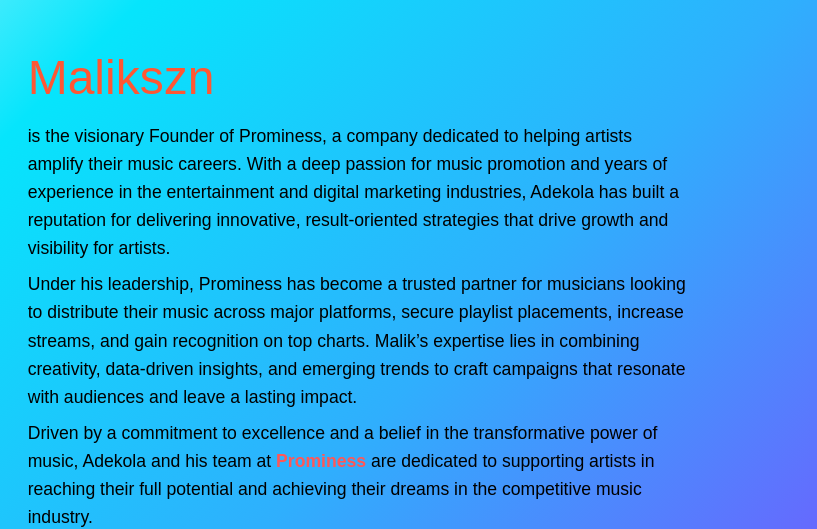
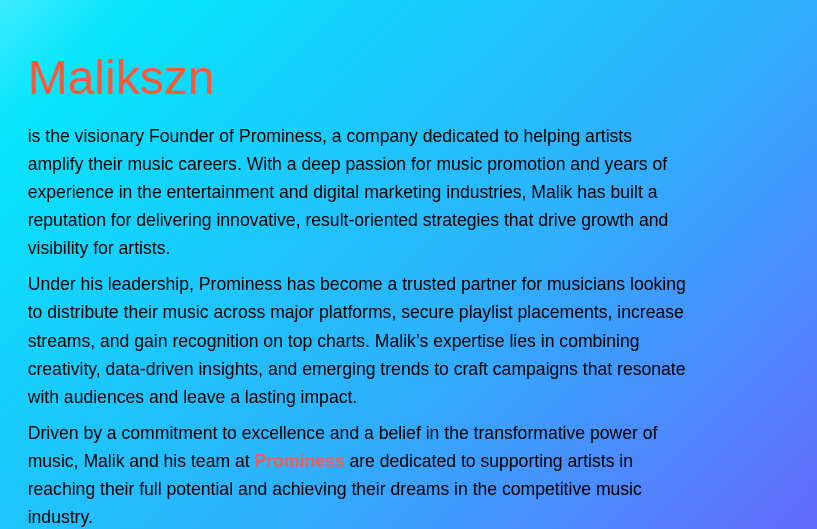
Before and after one commit to Franklynstein/Prominess, a website: page index.html in a window 1280 px wide. Shown: the part 1200-1729 px from the top of the page, 463-1280 px from the left. Drawn offline with nearby package versions, Linux system fonts and the light colour scheme; no server answers; a web font is replaced by a local one.

Commit message:
Update index.html

```diff
--- a/index.html
+++ b/index.html
@@ -134,7 +134,7 @@
             <p>
                 is the visionary Founder of Prominess, a company dedicated to helping artists amplify their music careers.
                 With a deep passion for music promotion and years of experience in the entertainment and digital marketing industries,
-                Adekola has built a reputation for delivering innovative, result-oriented strategies that drive growth and visibility for artists.
+                Malik has built a reputation for delivering innovative, result-oriented strategies that drive growth and visibility for artists.
             </p>
             <p>
                 Under his leadership, Prominess has become a trusted partner for musicians looking to distribute their music across major platforms, secure playlist placements,
@@ -142,7 +142,7 @@
                 and emerging trends to craft campaigns that resonate with audiences and leave a lasting impact.
             </p>
             <p>
-                Driven by a commitment to excellence and a belief in the transformative power of music, Adekola and his team at <span class="highlight">Prominess</span>
+                Driven by a commitment to excellence and a belief in the transformative power of music, Malik and his team at <span class="highlight">Prominess</span>
                 are dedicated to supporting artists in reaching their full potential and achieving their dreams in the competitive music industry.
             </p>
         </div>
```
